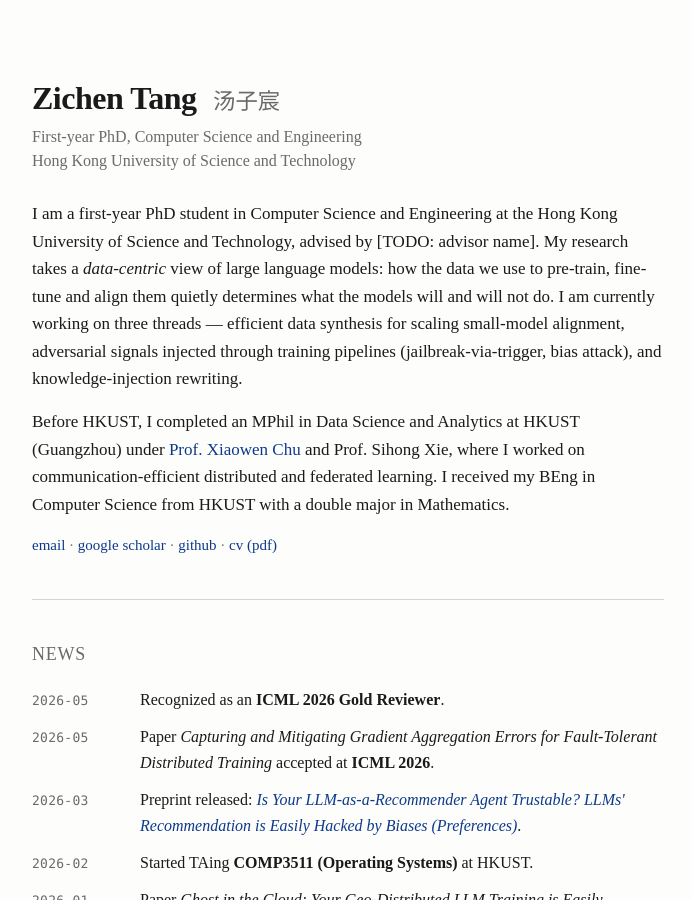
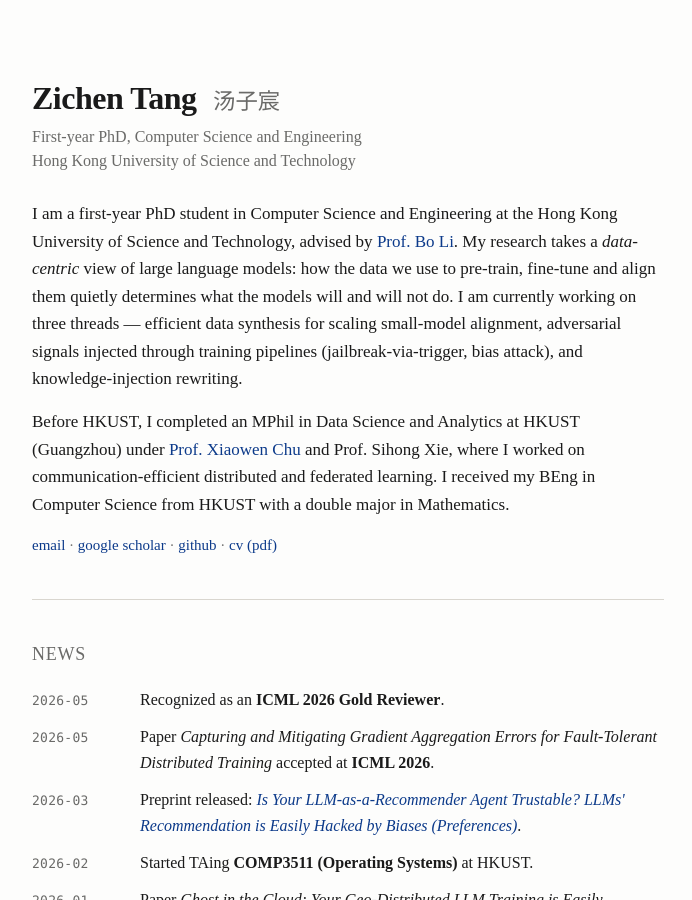
Before and after one commit to trl730109/trl730109.github.io, a Jekyll site: the page built from _pages/about.md, in a window 1280 px wide and 900 px high. Shown: the whole window, without its empty margins (292-984 px from the left). Built offline with Jekyll 4.4.1, drawn with Linux system fonts in a browser that asks for light colours.

Commit message:
Set PhD advisor to Prof. Bo Li (about + CV)

```diff
--- a/_pages/about.md
+++ b/_pages/about.md
@@ -5,6 +5,6 @@ title: ""
 description: "Personal homepage of Zichen Tang (汤子宸), first-year PhD in CSE at HKUST, working on data-centric approaches to large language models."
 ---
 
-I am a first-year PhD student in Computer Science and Engineering at the Hong Kong University of Science and Technology, advised by [TODO: advisor name]. My research takes a *data-centric* view of large language models: how the data we use to pre-train, fine-tune and align them quietly determines what the models will and will not do. I am currently working on three threads — efficient data synthesis for scaling small-model alignment, adversarial signals injected through training pipelines (jailbreak-via-trigger, bias attack), and knowledge-injection rewriting.
+I am a first-year PhD student in Computer Science and Engineering at the Hong Kong University of Science and Technology, advised by [Prof. Bo Li](https://www.cse.ust.hk/~bli/). My research takes a *data-centric* view of large language models: how the data we use to pre-train, fine-tune and align them quietly determines what the models will and will not do. I am currently working on three threads — efficient data synthesis for scaling small-model alignment, adversarial signals injected through training pipelines (jailbreak-via-trigger, bias attack), and knowledge-injection rewriting.
 
 Before HKUST, I completed an MPhil in Data Science and Analytics at HKUST (Guangzhou) under [Prof. Xiaowen Chu](https://chuxiaowen.net) and Prof. Sihong Xie, where I worked on communication-efficient distributed and federated learning. I received my BEng in Computer Science from HKUST with a double major in Mathematics.
```
Also changed, not shown: _pages/cv.md (+1 -1 lines).
